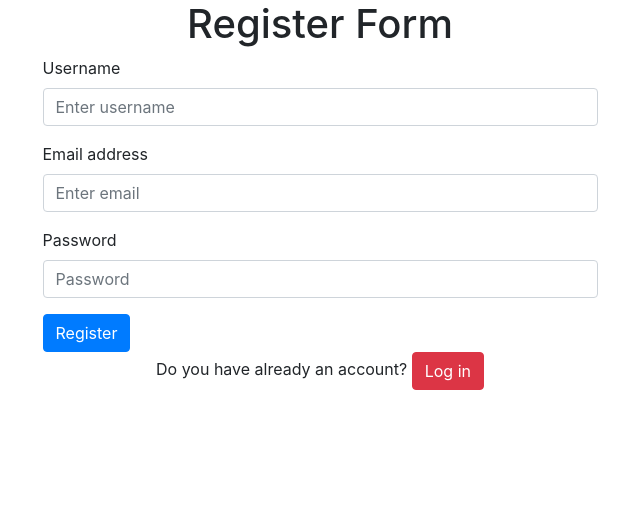
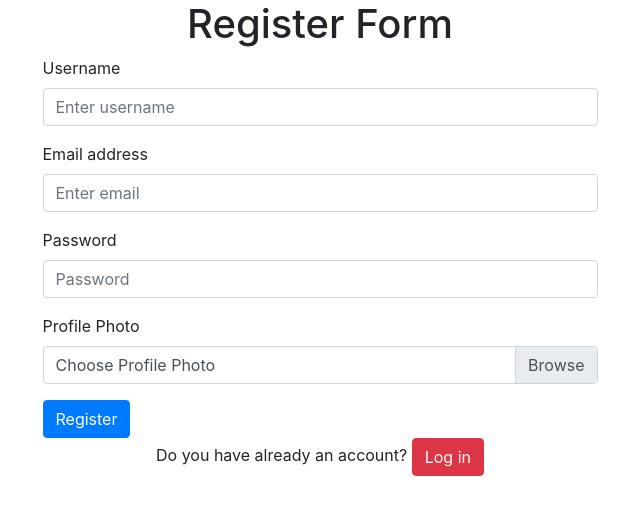
Before and after one commit to lazarnarcis/posts, a PHP site: page /register.php in a window 1280 px wide. Shown: the top 515 px of the page, without its empty margins (320-960 px from the left). Run offline with PHP 8.4, Linux system fonts and the light colour scheme.

Commit message:
system for profile photo

```diff
--- a/register.php
+++ b/register.php
@@ -28,12 +28,15 @@
         #register_form {
             margin: 0 25%;
         }
+        #profile_photo {
+            cursor: pointer;
+        }
     </style>
 </head>
 <body>
     <div class="container">
         <h1 class="text-center">Register Form</h1>
-        <form id="register_form">
+        <form id="register_form" enctype="multipart/form-data">
             <div class="form-group">
                 <label for="username">Username</label>
                 <input type="text" class="form-control" name="username" id="username" placeholder="Enter username">
@@ -46,19 +49,48 @@
                 <label for="password">Password</label>
                 <input type="password" class="form-control" name="password" id="password" placeholder="Password">
             </div>
+            <div class="form-group">
+                <label for="profile_photo">Profile Photo</label>
+                <div class="custom-file">
+                    <input type="file" class="custom-file-input" id="profile_photo" name="profile_photo">
+                    <label class="custom-file-label" for="profile_photo">Choose Profile Photo</label>
+                    <div class="invalid-feedback">Example invalid custom file feedback</div>
+                </div>
+            </div>
             <div>
                 <button type="button" class="btn btn-primary" id="submit">Register</button>
             </div>
             <p class="text-center">Do you have already an account? <a href="login.php" class="btn btn-danger">Log in</a></p>
         </form>
+        <img id="demo"></img>
     </div>
     <script>
         $(document).ready(function() {
+            let profile_photo = "";
+            $("#profile_photo").on("change", function() {
+                var file = this.files[0];
+                var reader = new FileReader();
+                reader.onloadend = function() {
+                    profile_photo = reader.result;
+                    let filename = $('#profile_photo').val().replace(/.*(\/|\\)/, '');
+                    if (filename.length >= 25) {
+                        filename = filename.substr(0,25) + "...";
+                    }
+                    $(".custom-file-label").text(filename);
+                }
+                reader.readAsDataURL(file);
+            });
+
             $("#submit").click(function() {
                 $.ajax({
                     url: "./php/register.php",
                     type: "POST",
-                    data: $("#register_form").serialize(),
+                    data: {
+                        username: $("#username").val(),
+                        email: $("#email").val(),
+                        password: $("#password").val(),
+                        profile_photo: profile_photo
+                    },
                     success: function (data) {
                         if (data != 1) {
                             sweetAlert(data, "error");
```
Also changed, not shown: php/register.php (+11 -5 lines), profile.php (+10 -2 lines).
